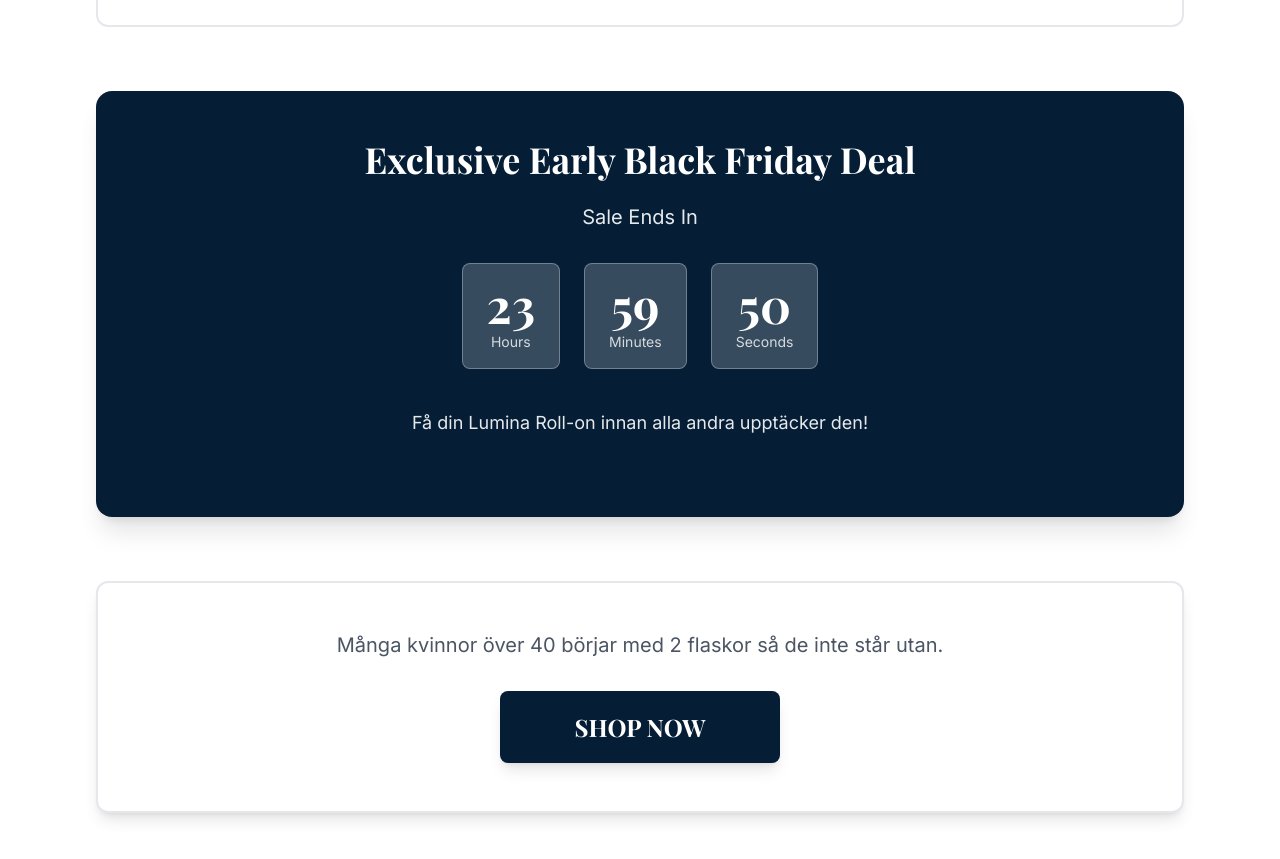
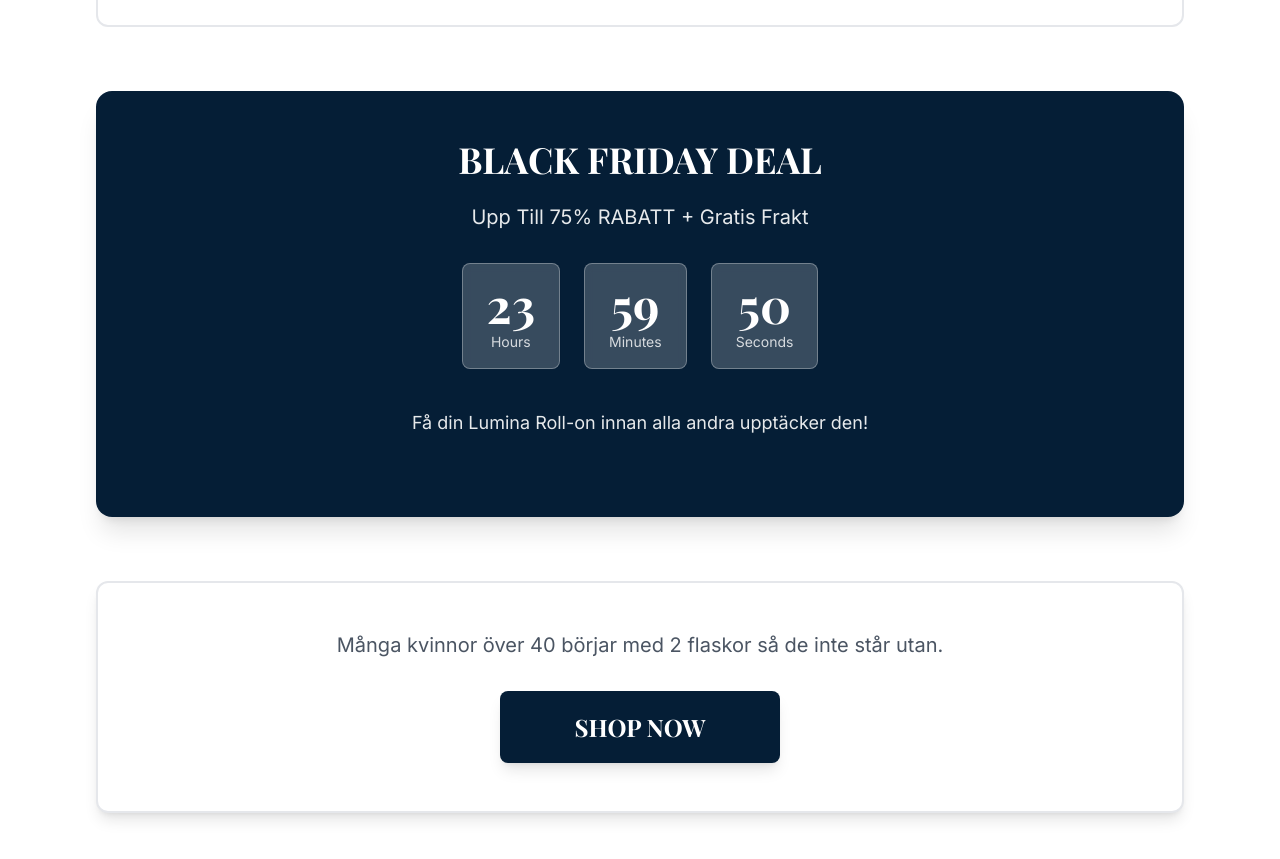
Before and after one commit to mangaz900/luminaflow, a React (Vite) app: page /5-anledningar-hair-growth-roll-on in a window 1280 px wide. Shown: the part 4260-5119 px from the top of the page. Built offline with nearby package versions, Linux system fonts and the light colour scheme; a web font is replaced by a local one.

Commit message:
Update Black Friday section: new heading and button text

```diff
--- a/pages/listicles/HairGrowthRollOn.tsx
+++ b/pages/listicles/HairGrowthRollOn.tsx
@@ -393,10 +393,10 @@ const HairGrowthRollOn: React.FC = () => {
         {/* Black Friday Deal Section */}
         <section className="bg-gradient-to-br from-medical-900 via-medical-800 to-medical-900 text-white rounded-2xl p-8 md:p-10 lg:p-12 mb-12 md:mb-16 text-center shadow-xl">
           <h3 className="text-2xl md:text-3xl lg:text-4xl font-serif font-bold mb-4 md:mb-6">
-            Exclusive Early Black Friday Deal
+            BLACK FRIDAY DEAL
           </h3>
           <p className="text-lg md:text-xl mb-6 md:mb-8 opacity-90">
-            Sale Ends In
+            Upp Till 75% RABATT + Gratis Frakt
           </p>
           <div className="flex justify-center gap-4 md:gap-6 mb-8 md:mb-10">
             <div className="bg-white/20 backdrop-blur-sm rounded-lg px-4 md:px-6 py-3 md:py-4 min-w-[60px] md:min-w-[80px] border border-white/30">
```
